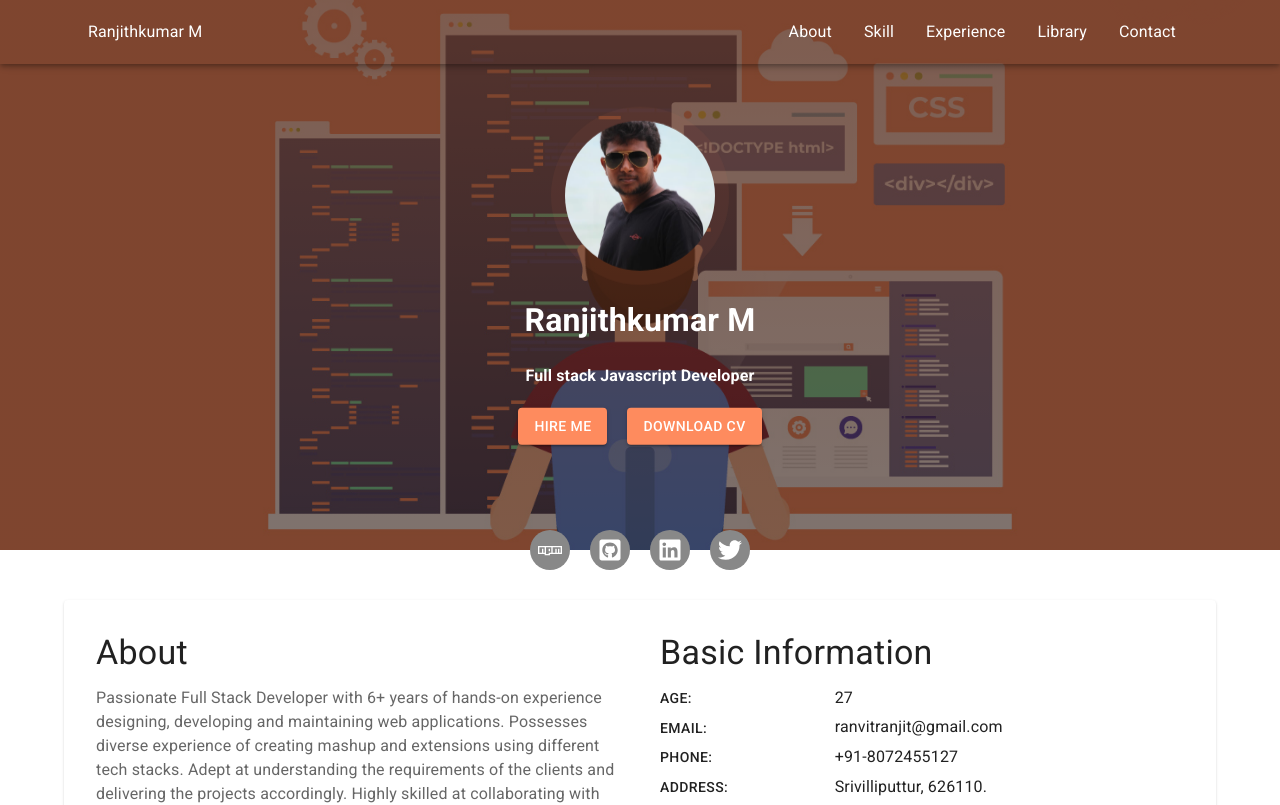
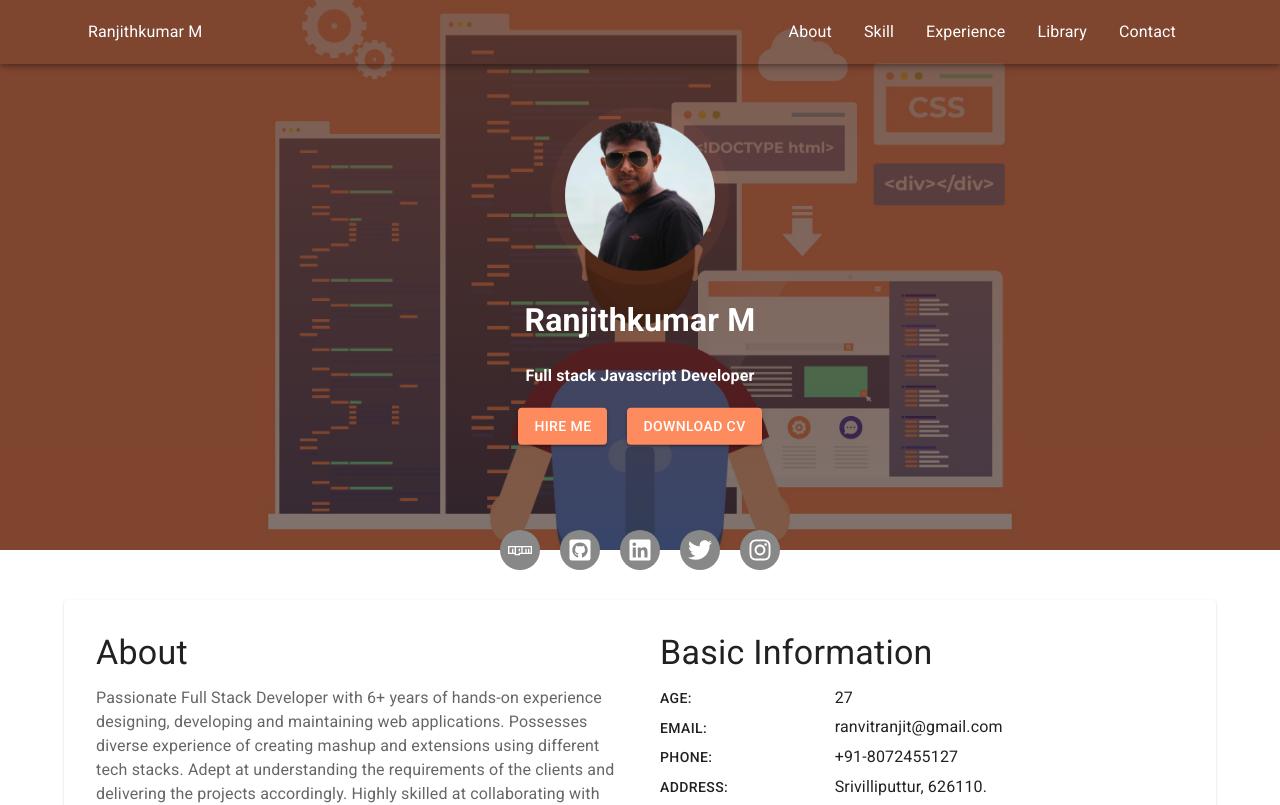
Before and after one commit to ranvithm/ranvithm.github.io, a React (Create React App) app: page / in a window 1280 px wide. Shown: the top 805 px of the page. Built offline with nearby package versions, Linux system fonts and the light colour scheme.

Commit message:
insta updated

```diff
--- a/src/layout/main.tsx
+++ b/src/layout/main.tsx
@@ -91,6 +91,11 @@
        <path d='M459.37 151.716c.325 4.548.325 9.097.325 13.645 0 138.72-105.583 298.558-298.558 298.558-59.452 0-114.68-17.219-161.137-47.106 8.447.974 16.568 1.299 25.34 1.299 49.055 0 94.213-16.568 130.274-44.832-46.132-.975-84.792-31.188-98.112-72.772 6.498.974 12.995 1.624 19.818 1.624 9.421 0 18.843-1.3 27.614-3.573-48.081-9.747-84.143-51.98-84.143-102.985v-1.299c13.969 7.797 30.214 12.67 47.431 13.319-28.264-18.843-46.781-51.005-46.781-87.391 0-19.492 5.197-37.36 14.294-52.954 51.655 63.675 129.3 105.258 216.365 109.807-1.624-7.797-2.599-15.918-2.599-24.04 0-57.828 46.782-104.934 104.934-104.934 30.213 0 57.502 12.67 76.67 33.137 23.715-4.548 46.456-13.32 66.599-25.34-7.798 24.366-24.366 44.833-46.132 57.827 21.117-2.273 41.584-8.122 60.426-16.243-14.292 20.791-32.161 39.308-52.628 54.253z' />
       </SvgIcon>
      </ImageButton>
+     <ImageButton onClick={() => window.open('https://www.instagram.com/ranvithranjith/')}>
+      <SvgIcon viewBox='0 0 448 512'>
+       <path d='M224.1 141c-63.6 0-114.9 51.3-114.9 114.9s51.3 114.9 114.9 114.9S339 319.5 339 255.9 287.7 141 224.1 141zm0 189.6c-41.1 0-74.7-33.5-74.7-74.7s33.5-74.7 74.7-74.7 74.7 33.5 74.7 74.7-33.6 74.7-74.7 74.7zm146.4-194.3c0 14.9-12 26.8-26.8 26.8-14.9 0-26.8-12-26.8-26.8s12-26.8 26.8-26.8 26.8 12 26.8 26.8zm76.1 27.2c-1.7-35.9-9.9-67.7-36.2-93.9-26.2-26.2-58-34.4-93.9-36.2-37-2.1-147.9-2.1-184.9 0-35.8 1.7-67.6 9.9-93.9 36.1s-34.4 58-36.2 93.9c-2.1 37-2.1 147.9 0 184.9 1.7 35.9 9.9 67.7 36.2 93.9s58 34.4 93.9 36.2c37 2.1 147.9 2.1 184.9 0 35.9-1.7 67.7-9.9 93.9-36.2 26.2-26.2 34.4-58 36.2-93.9 2.1-37 2.1-147.8 0-184.8zM398.8 388c-7.8 19.6-22.9 34.7-42.6 42.6-29.5 11.7-99.5 9-132.1 9s-102.7 2.6-132.1-9c-19.6-7.8-34.7-22.9-42.6-42.6-11.7-29.5-9-99.5-9-132.1s-2.6-102.7 9-132.1c7.8-19.6 22.9-34.7 42.6-42.6 29.5-11.7 99.5-9 132.1-9s102.7-2.6 132.1 9c19.6 7.8 34.7 22.9 42.6 42.6 11.7 29.5 9 99.5 9 132.1s2.7 102.7-9 132.1z' />
+      </SvgIcon>
+     </ImageButton>
     </Box>
    </Container>
   </Box>
```
